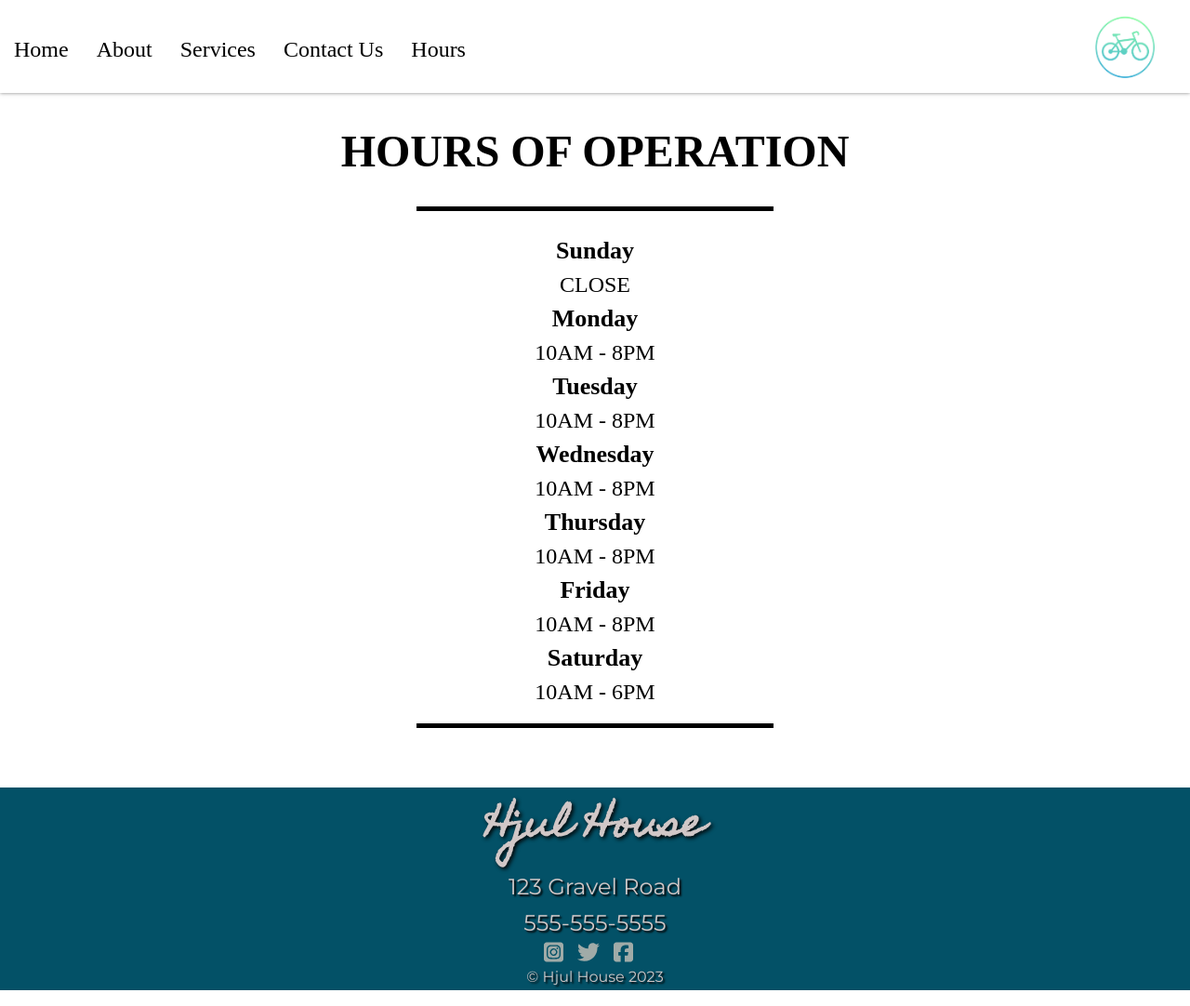
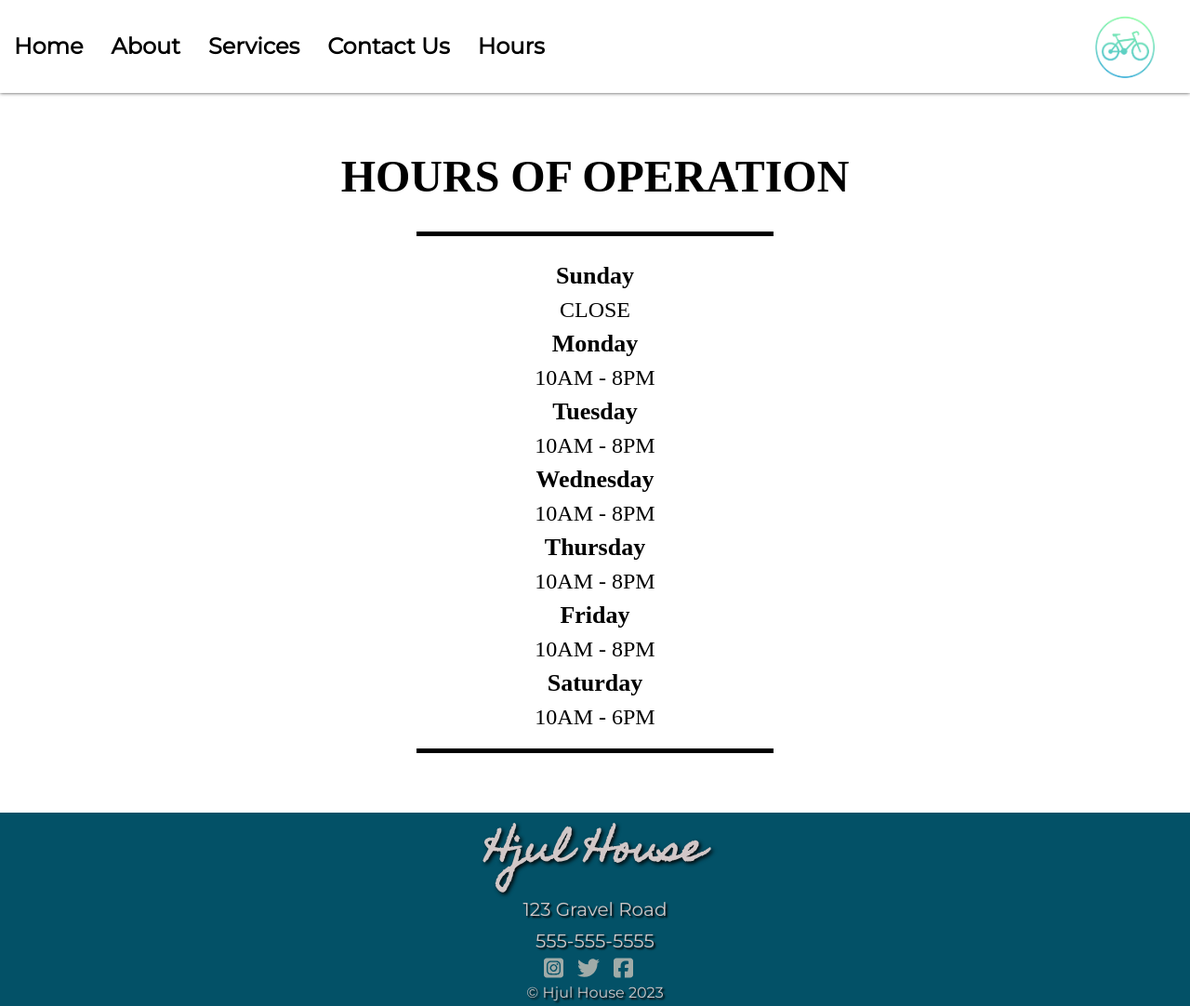
Before and after one commit to xebol/hjul-house, a React (Create React App) app: page /hours in a window 1280 px wide. Shown: the whole page at 93% size. Built offline with nearby package versions, Linux system fonts and the light colour scheme.

Commit message:
finish styling navbar

```diff
--- a/src/components/Footer.css
+++ b/src/components/Footer.css
@@ -31,7 +31,7 @@
 
 .socials-container p {
   margin-bottom: 2px;
-  font-size: 1.5rem;
+  font-size: 1.25rem;
   color: #d1c7c7;
   font-family: 'Montserrat', sans-serif;
 }
--- a/src/components/Navbar.css
+++ b/src/components/Navbar.css
@@ -1,11 +1,12 @@
+@import url('https://fonts.googleapis.com/css2?family=Montserrat&display=swap');
+
+
 .nav {
-  background-color: #ffffff;
-  box-shadow: 0 0 4px 0 rgba(0, 0, 0, 0.5);
+  box-shadow: 0 0 4px 0 rgba(0, 0, 0, .75);
   padding-top: 1px;
-  margin-bottom: 3px;
+  margin-bottom: 30px;
   height: 100px;
   width: 100%;
-  font-size: 2rem;
 }
 
 .nav-links-container{
@@ -19,6 +20,8 @@
   color: inherit;
   margin: 0 15px;
   font-size: 1.5rem;
+  font-family: 'Montserrat', sans-serif;
+  font-weight: bold;
 }
 
 .logo {
--- a/src/components/Navbar.js
+++ b/src/components/Navbar.js
@@ -1,7 +1,6 @@
 import "./Navbar.css";
 import { Link, NavLink } from "react-router-dom";
 import logo from "../images/Screenshot 2023-10-09 at 4.35.24 PM.png";
-
 function Navbar() {
   return (
     <div className="nav">
```
